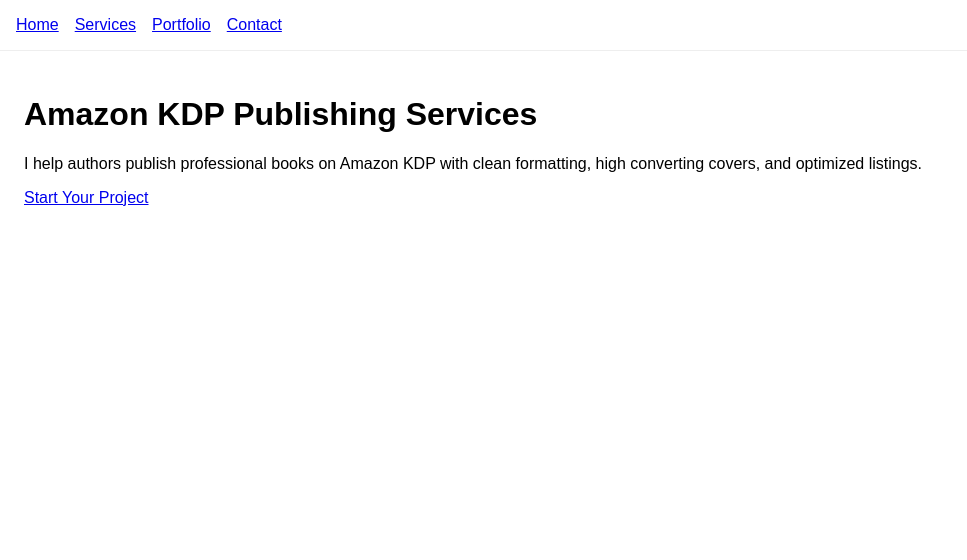
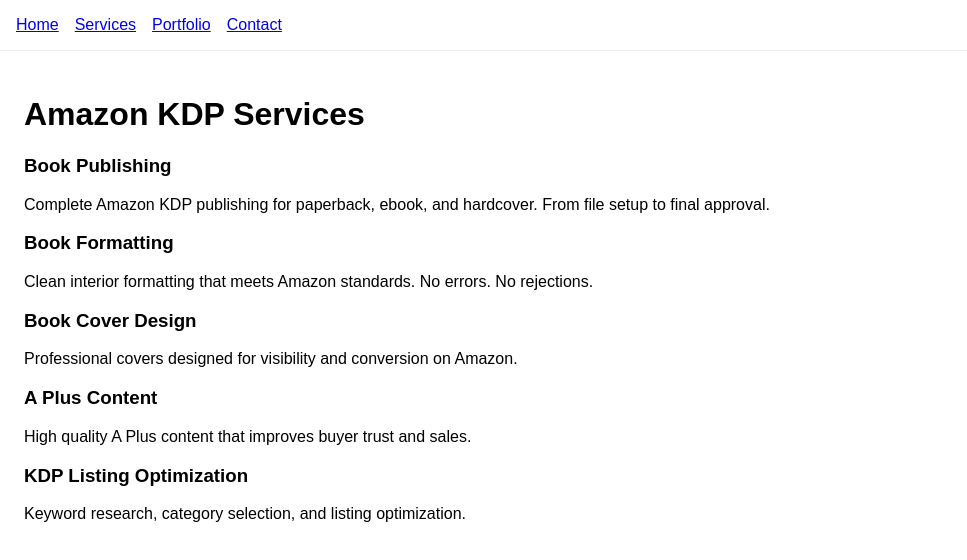
Before and after one commit to mr-loufy/mr-loufy, a Next.js app: page / in a window 1280 px wide. Shown: the top 560 px of the page, without its empty margins (0-967 px from the left). Built offline with nearby package versions, Linux system fonts and the light colour scheme.

Commit message:
Update page.js
Add services page

```diff
--- a/app/page.js
+++ b/app/page.js
@@ -1,21 +1,34 @@
-export default function Home() {
+export default function Services() {
   return (
-    <main className="min-h-screen bg-white text-black p-6">
-      <h1 className="text-4xl font-bold mb-4">
-        Amazon KDP Publishing Services
-      </h1>
+    <>
+      <h1>Amazon KDP Services</h1>
 
-      <p className="text-lg mb-6">
-        I help authors publish professional books on Amazon KDP with clean formatting,
-        high converting covers, and optimized listings.
+      <h3>Book Publishing</h3>
+      <p>
+        Complete Amazon KDP publishing for paperback, ebook, and hardcover.
+        From file setup to final approval.
       </p>
 
-      <a
-        href="/contact"
-        className="inline-block bg-black text-white px-6 py-3"
-      >
-        Start Your Project
-      </a>
-    </main>
+      <h3>Book Formatting</h3>
+      <p>
+        Clean interior formatting that meets Amazon standards.
+        No errors. No rejections.
+      </p>
+
+      <h3>Book Cover Design</h3>
+      <p>
+        Professional covers designed for visibility and conversion on Amazon.
+      </p>
+
+      <h3>A Plus Content</h3>
+      <p>
+        High quality A Plus content that improves buyer trust and sales.
+      </p>
+
+      <h3>KDP Listing Optimization</h3>
+      <p>
+        Keyword research, category selection, and listing optimization.
+      </p>
+    </>
   )
 }
```
